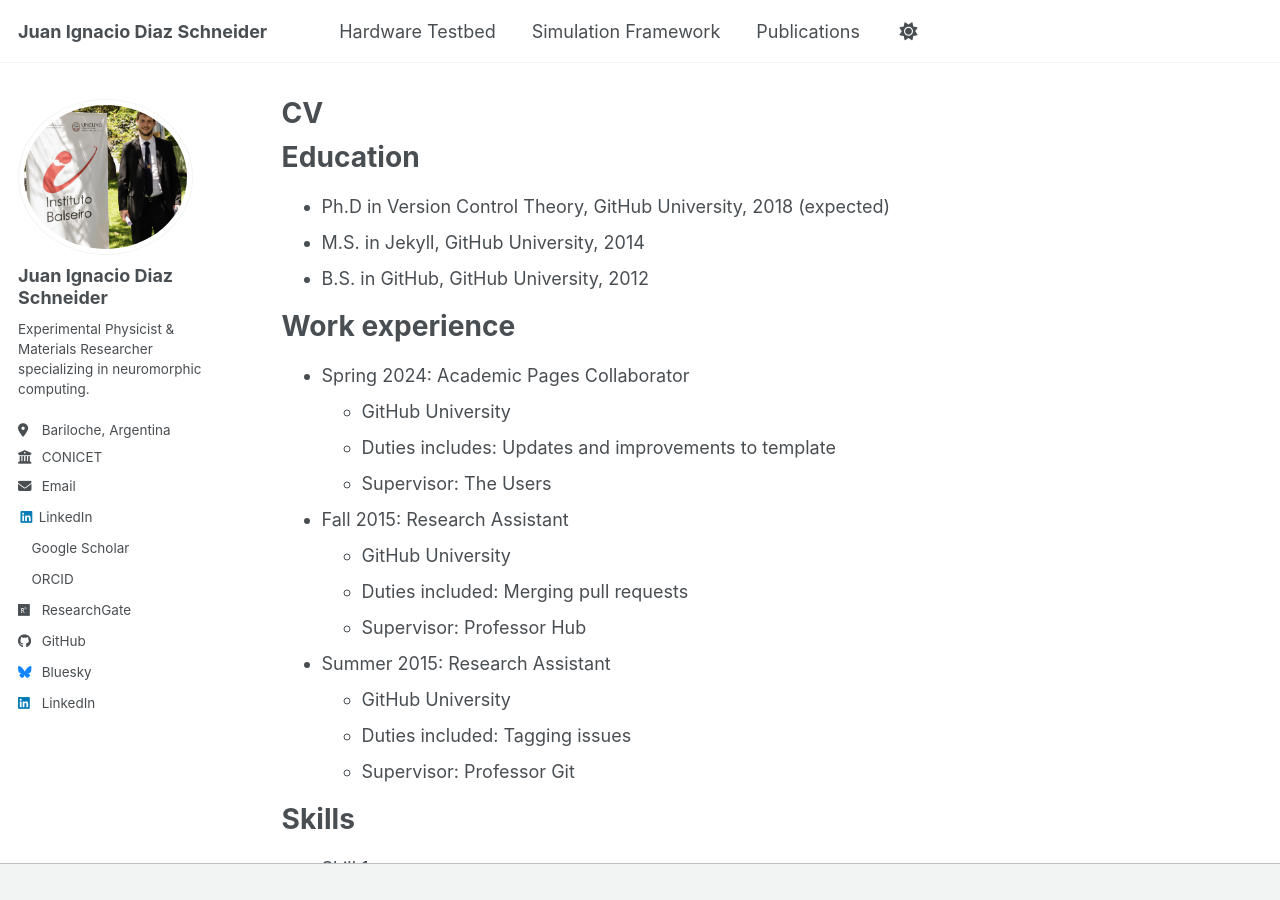
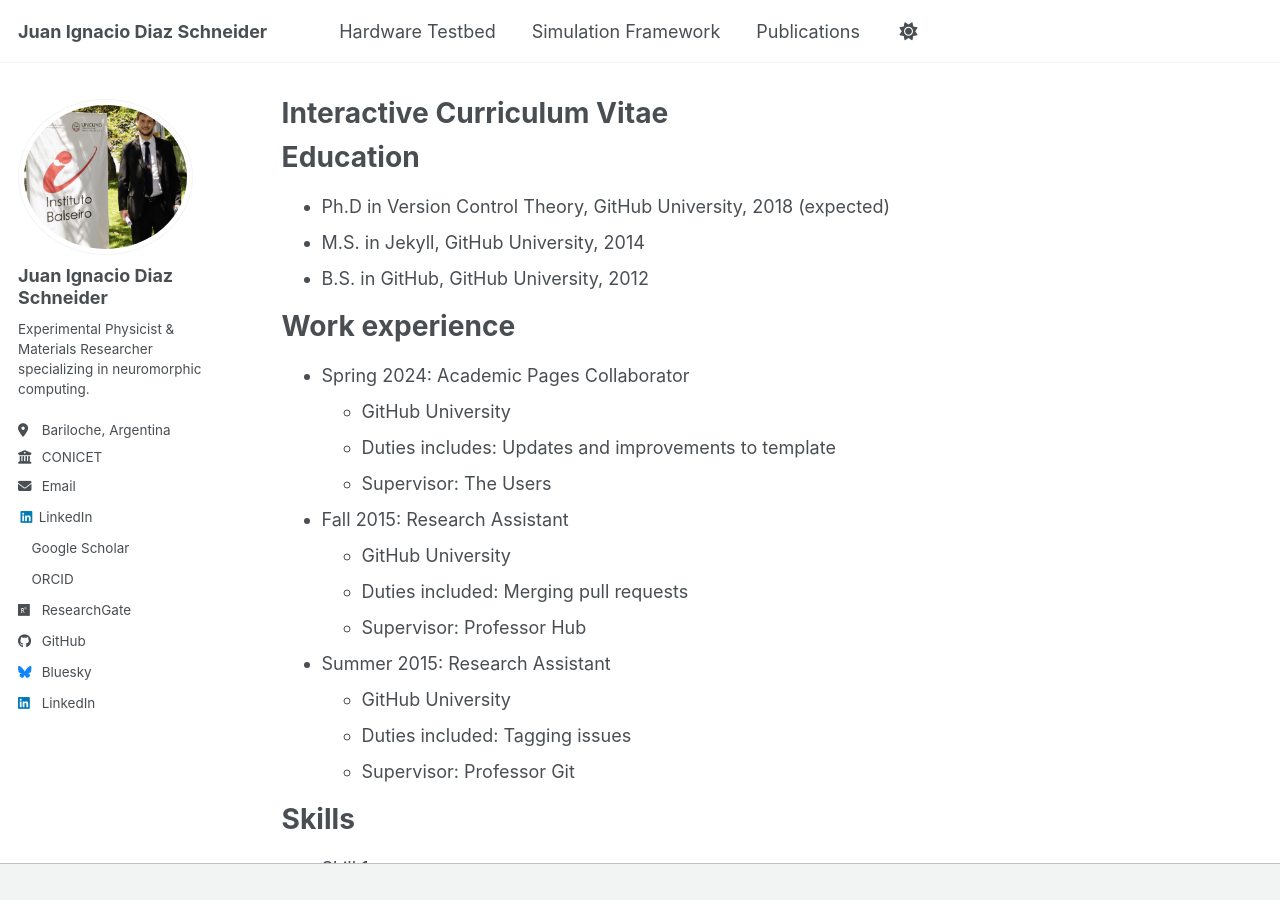
Before and after one commit to juanids/juanids.github.io, a Jekyll site: the page built from _pages/cv.md, in a window 1280 px wide and 900 px high. Built offline with Jekyll 4.4.1, drawn with Linux system fonts in a browser that asks for light colours; a style sheet for code colours, icons or effects is not loaded.

Commit message:
Update cv.md

```diff
--- a/_pages/cv.md
+++ b/_pages/cv.md
@@ -1,6 +1,6 @@
 ---
 layout: archive
-title: "CV"
+title: "Interactive Curriculum Vitae"
 permalink: /cv/
 author_profile: true
 redirect_from:
```
